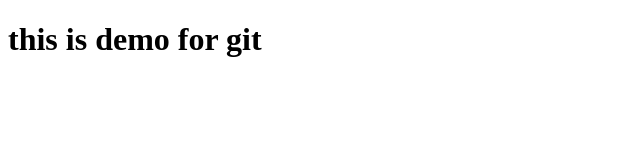
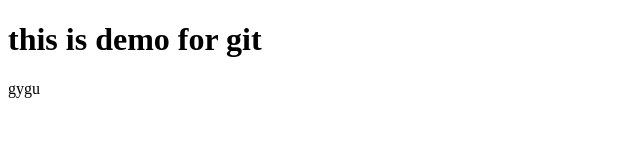
Before and after one commit to Yul1aPedchenko/demoProject, a plain HTML site: page index.html in a window 1280 px wide. Shown: the full height of the page, 0-640 px from the left. Drawn offline with Linux system fonts and the light colour scheme.

Commit message:
Update index.html

```diff
--- a/index.html
+++ b/index.html
@@ -7,5 +7,6 @@
 </head>
 <body>
     <h1>this is demo for git</h1>
+    <p>gygu</p>
 </body>
 </html>
```
